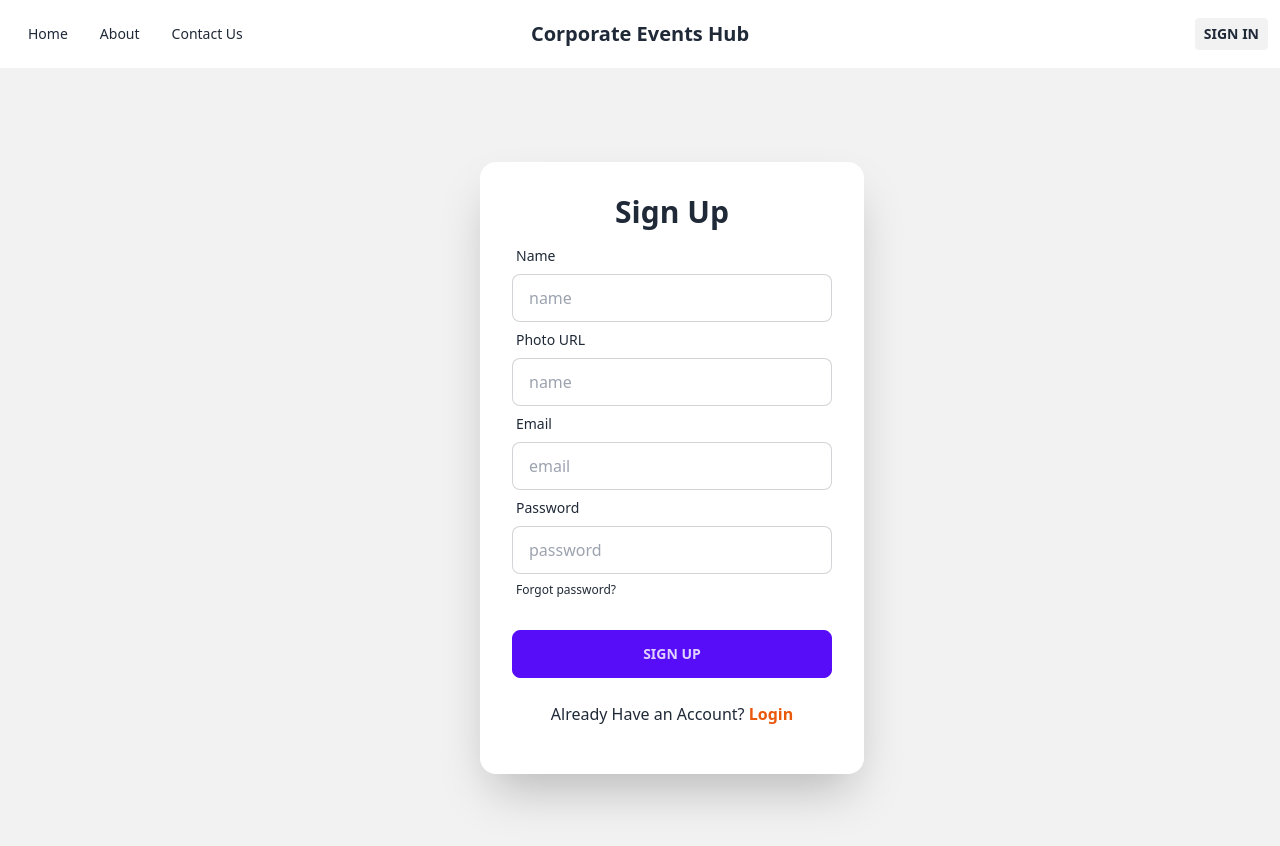
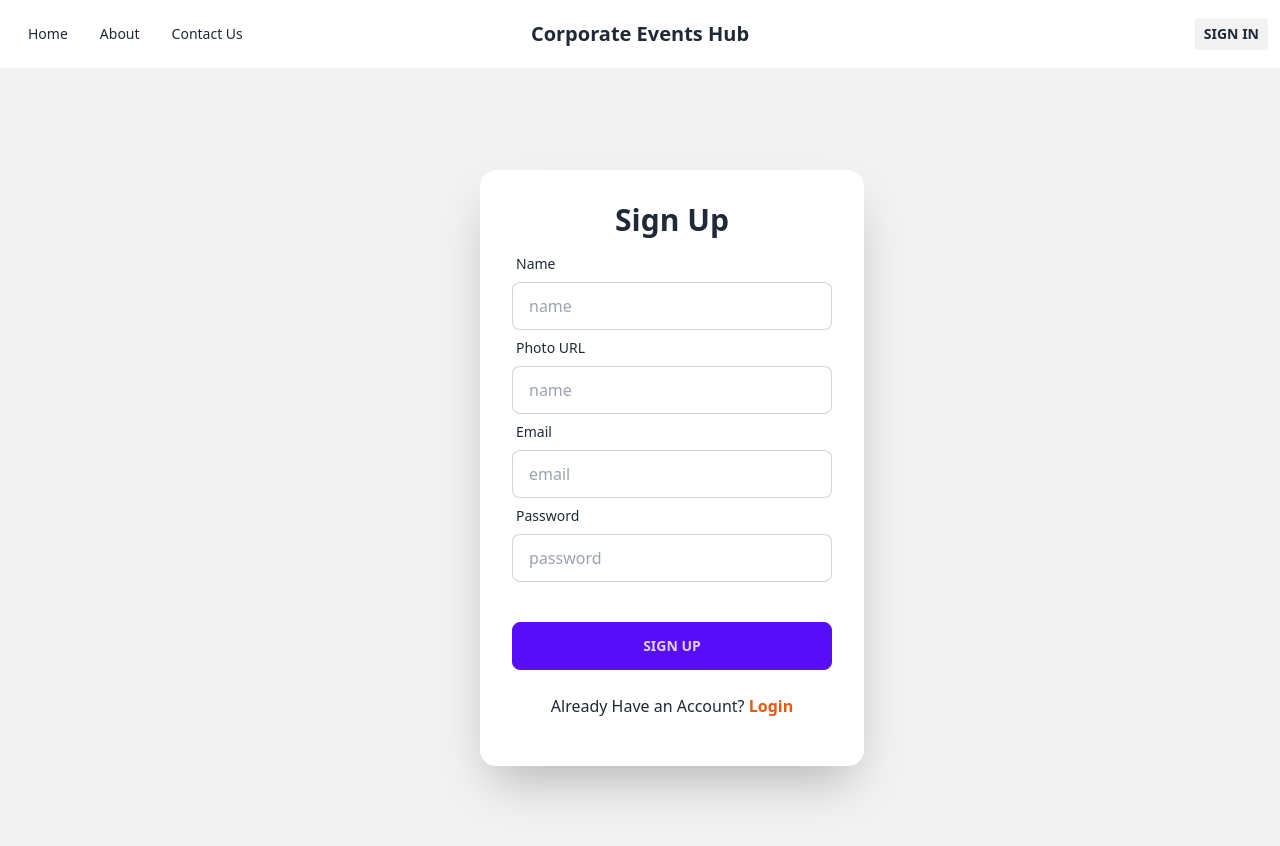
Before and after one commit to Ashraful5251/assingment-9, a React (Vite) app: page /Register in a window 1280 px wide. Shown: the top 846 px of the page. Built offline with nearby package versions, Linux system fonts and the light colour scheme; no server answers.

Commit message:
registration form fix

```diff
--- a/src/components/Register.jsx
+++ b/src/components/Register.jsx
@@ -82,11 +82,7 @@
                   placeholder="password"
                   className="input input-bordered"
                 />
-                <label className="label">
-                  <a href="#" className="label-text-alt link link-hover">
-                    Forgot password?
-                  </a>
-                </label>
+                <label className="label"></label>
               </div>
               <div className="form-control mt-6">
                 <input
```
